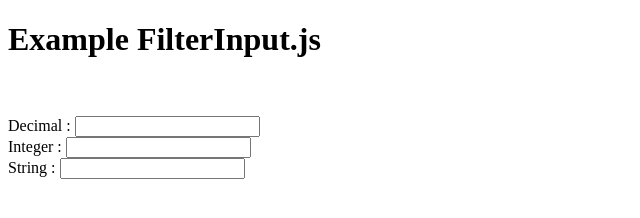
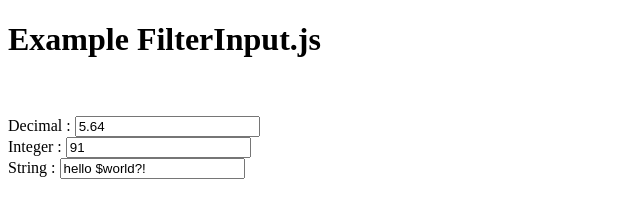
Before and after one commit to BaseMax/FilterInputJs, a plain HTML site: page Example.html in a window 1280 px wide. Shown: the whole page, without its empty margins (0-640 px from the left). Drawn offline with Linux system fonts and the light colour scheme.

Commit message:
Update Example.html

```diff
--- a/Example.html
+++ b/Example.html
@@ -9,12 +9,12 @@
 		<h1>Example FilterInput.js</h1>
 		<br><br>
 		Decimal :
-		<input data-filter="decimal">
+		<input data-filter="decimal" value="5.64">
 		<br>
 		Integer :
-		<input data-filter="integer">
+		<input data-filter="integer" value="91">
 		<br>
 		String :
-		<input data-filter="string">
+		<input data-filter="string" value="hello $world?!">
 	</body>
 </html>
```
